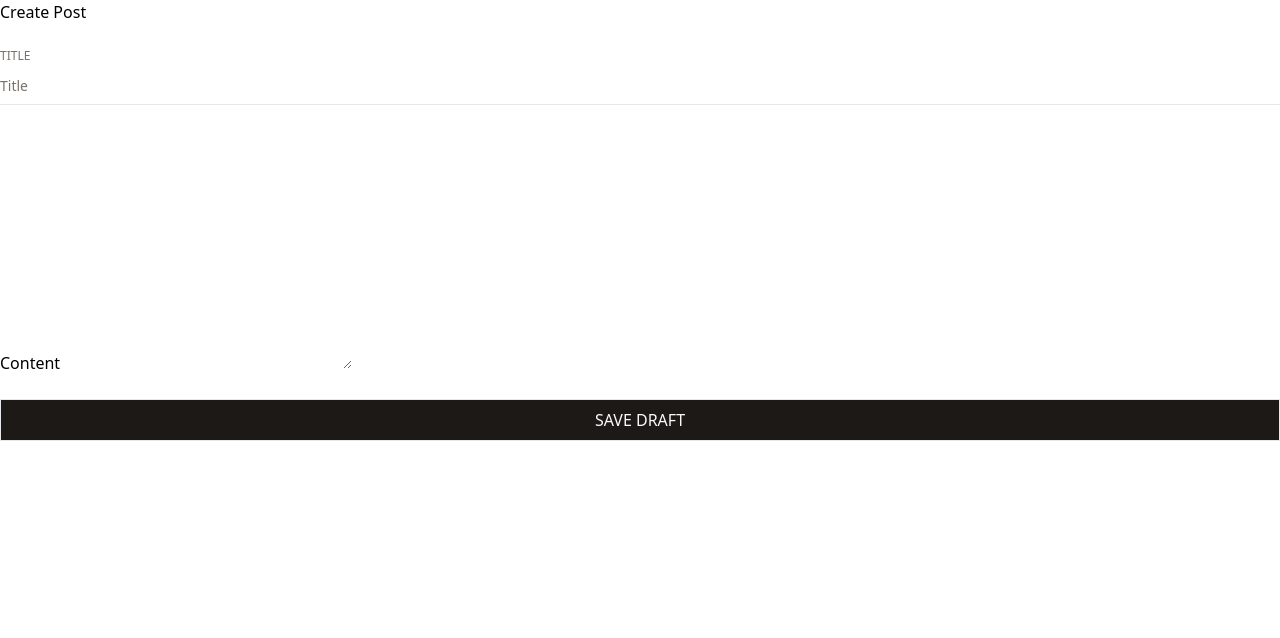
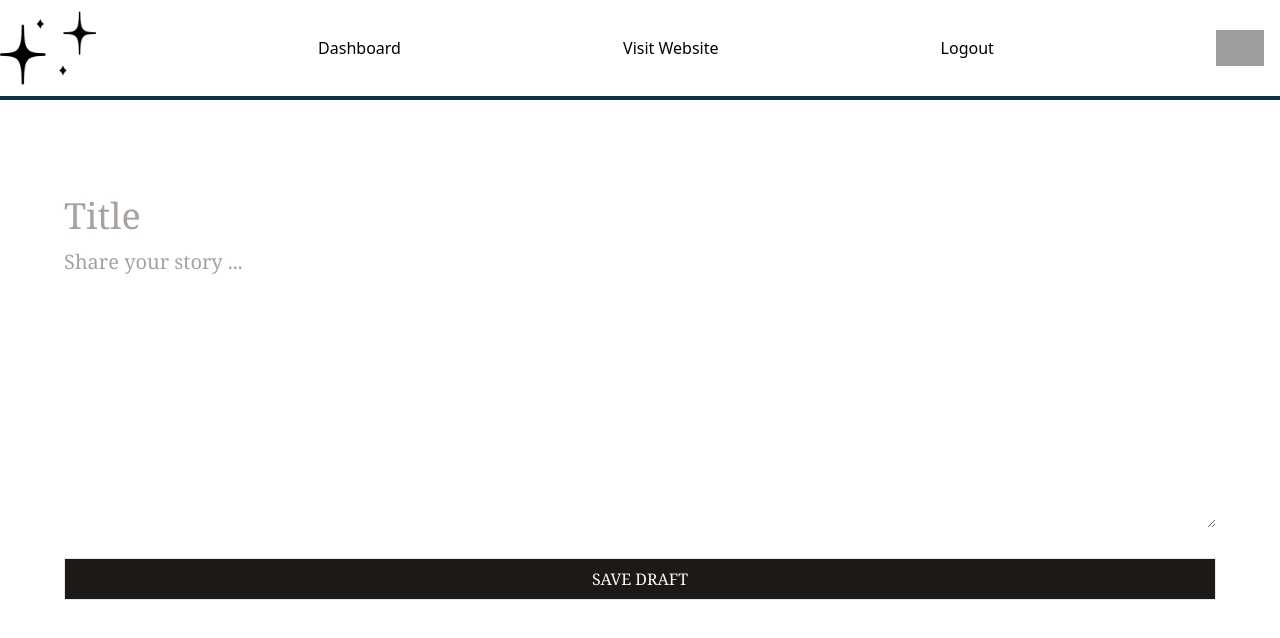
Before and after one commit to lsteup/blog-user-site, a React (Vite) app: page /create in a window 1280 px wide. Shown: the top 638 px of the page. Built offline with nearby package versions, Linux system fonts and the light colour scheme; sample sign-in values are in the browser's storage; grey boxes are pictures that could not be loaded; the HTML template or start-up script is replaced by a standard one.

Commit message:
style single post page, and create post form

```diff
--- a/src/pages/CreatePost.jsx
+++ b/src/pages/CreatePost.jsx
@@ -1,9 +1,10 @@
 import { useState } from "react";
 import { useSelector } from "react-redux";
-import { FormRow } from "../components";
+import { FormRow, Navbar } from "../components";
 import customFetch from "../utils/axios";
 import { toast } from "react-toastify";
 import { useNavigate } from "react-router-dom";
+import background from "/background.jpg";
 
 const CreatePost = () => {
   const [loading, setIsLoading] = useState(false);
@@ -53,21 +54,26 @@ const CreatePost = () => {
 
   return (
     <div>
-      <h1>Create Post</h1>
-      <form onSubmit={(e) => handleSubmit(e)}>
-        <FormRow
+      <Navbar />
+      <form className="p-16 font-serif" onSubmit={(e) => handleSubmit(e)}>
+        <div className="my-6 w-full"></div>
+        <input
+          className="caret-stone-400 w-full font-light text-4xl block placeholder:capitalize placeholder-stone-400  focus:outline-none  py-2 my-1 "
+          placeholder="Title"
           type="text"
           name="title"
           value={values.name}
-          handleChange={handleChange}
+          onChange={handleChange}
         />
-        <label htmlFor="content">Content</label>
+
         <textarea
+          className="placeholder:text-stone-400 text-xl w-full text-black  focus:outline-none "
           onChange={handleChange}
           name="content"
           id="content"
           cols="30"
           rows="10"
+          placeholder="Share your story ..."
         ></textarea>
         <button
           className={
--- a/src/pages/Register.jsx
+++ b/src/pages/Register.jsx
@@ -52,9 +52,7 @@ const Register = () => {
   }, [user]);
 
   return (
-    <div className="h-screen">
-      <Logo />
-
+    <div className="h-screen bg-stone-100">
       <div className="grid place-content-center w-full h-full">
         <form className="w-80  mx-auto border-black" onSubmit={handleSubmit}>
           <h1 className="font-semibold text-2xl text-center mb-8">
--- a/src/pages/SinglePost.jsx
+++ b/src/pages/SinglePost.jsx
@@ -3,13 +3,24 @@ import { useLocation } from "react-router-dom";
 import customFetch from "../utils/axios";
 import { useSelector } from "react-redux";
 import { Modal, Button, Space } from "antd";
+import { Navbar } from "../components";
+import { MdModeComment } from "react-icons/md";
 
 const SinglePost = () => {
+  const name = useSelector((store) => store.user.user.name);
   const [modal, setModal] = useState(false);
   const [post, setPost] = useState();
   const [loading, setIsLoading] = useState(true);
   const postId = useLocation().pathname.split("/")[2];
   const token = useSelector((store) => store.user.user.token);
+
+  const words = post?.content.split("").length;
+  const time = `${Math.ceil(words / 200)} min. read`;
+  const dateOptions = { year: "numeric", month: "long", day: "numeric" };
+  const date = new Date(post?.createdAt).toLocaleDateString(
+    "en-US",
+    dateOptions
+  );
 
   const fetchPost = async () => {
     setIsLoading(true);
@@ -50,13 +61,42 @@ const SinglePost = () => {
   else {
     return (
       <div>
-        <div>{post.title}</div>
-        <div>{post.author.name}</div>
-        <div>{post.content}</div>
-        <button onClick={togglePublish}>
-          {post.published ? "un publish" : "Publish"}
+        <Navbar />
+        <div className="p-16 ">
+          <div className="text-4xl capitalize font-semibold mb-8">
+            {post.title}
+          </div>
+          <div className="flex">
+            <img
+              className="max-w-12 max-h-12 mr-4"
+              src={`https://avatar.oxro.io/avatar.svg?name=${name}&length=1&background=083344&rounded=99999&caps=1&color=e5e5e5`}
+              alt=""
+            />
+            <div>
+              <p>{name}</p>
+              <div className="text-stone-500 text-sm flex gap-2">
+                <p>{time}</p>
+                <p>{date}</p>
+              </div>
+            </div>
+          </div>
+          <div className="my-6 border-t border-b border-stone-400 flex gap-4 items-center p-2">
+            <div className="grow flex gap-2 text-stone-500">
+              <MdModeComment size="1.5em" />
+              <p>{post.comments.length}</p>
+            </div>
+            <button
+              onClick={togglePublish}
+              className="border border-stone-500 p-2 rounded-md"
+            >
+              {post.published ? "Unpublish" : "Publish"}
             </button>
-        <button className="block border border-black">Edit post</button>
+            <button className="border border-stone-500 p-2 rounded-md">
+              Edit post
+            </button>
+          </div>
+          <div className="font-serif py-8 text-lg ">{post.content}</div>
+
           <button
             onClick={() => {
               Modal.confirm({
@@ -75,7 +115,6 @@ const SinglePost = () => {
           >
             delete post
           </button>
-
           <div>Comments</div>
           <div>
             {post.comments &&
@@ -89,6 +128,7 @@ const SinglePost = () => {
               })}
           </div>
         </div>
+      </div>
     );
   }
 };
```
Also changed, not shown: 1 other file (tests, documents, lock files or other folders). Lines whose indentation alone changed are shown as unchanged.
